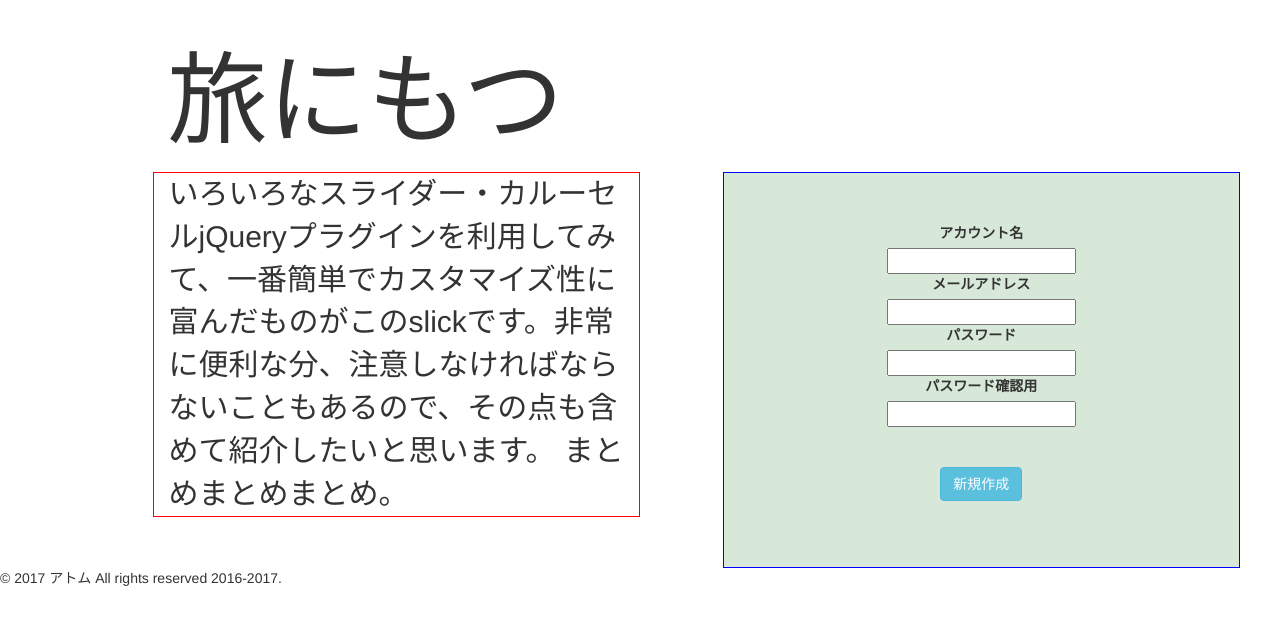
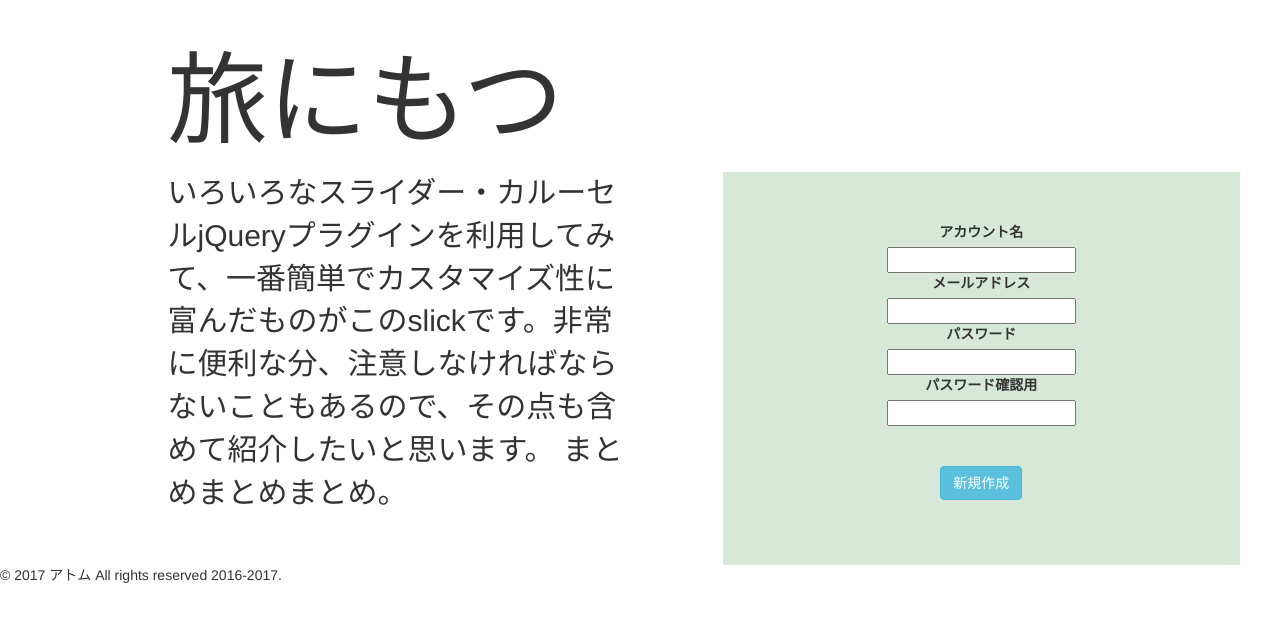
Before and after one commit to otomoyoshi/atom, a PHP site: page /sign_up.php in a window 1280 px wide. Shown: the part 51-676 px from the top of the page. Run offline with PHP 8.4, Linux system fonts and the light colour scheme; some libraries are stand-ins or nearby versions; some web fonts are replaced.

Commit message:
ボーダー修正

```diff
--- a/theme/template/feature.php
+++ b/theme/template/feature.php
@@ -45,7 +45,7 @@
       </div>
     </div>
 
-    <input type="text" name="アカウント名">
+    <!-- <input type="text" name="アカウント名"> -->
     <div id="headerwrap">
       <div class="container">
         <!-- <div class="row"> -->
--- a/theme/template/sign_up.php
+++ b/theme/template/sign_up.php
@@ -12,7 +12,6 @@
     <?php require('load_css.php'); ?>
 
   </head>
-
   <body>
   <?php require('header.php'); ?>
   <!-- ここから変更する -->
@@ -29,13 +28,13 @@
       <div class="col-xs-offset-1 col-lg-5" style=" font-size: 100px;">旅にもつ</div>
     </div>
     <div class="row">
-      <div class="col-xs-offset-1 col-lg-5" style="border: double 1px red; font-size: 30px;">
+      <div class="col-xs-offset-1 col-lg-5" style="font-size: 30px;">
 
       いろいろなスライダー・カルーセルjQueryプラグインを利用してみて、一番簡単でカスタマイズ性に富んだものがこのslickです。非常に便利な分、注意しなければならないこともあるので、その点も含めて紹介したいと思います。
       まとめまとめまとめ。
       </div>
       <div class="col-lg-offset-7">
-        <div style="border: solid 1px blue; background-color: rgba(200,223,200,0.7); padding: 50px" class="row">
+        <div style=" background-color: rgba(200,223,200,0.7); padding: 50px" class="row">
           <div class="col-lg-12">
             <div class="row">
               <div class="col-lg-12">
```
